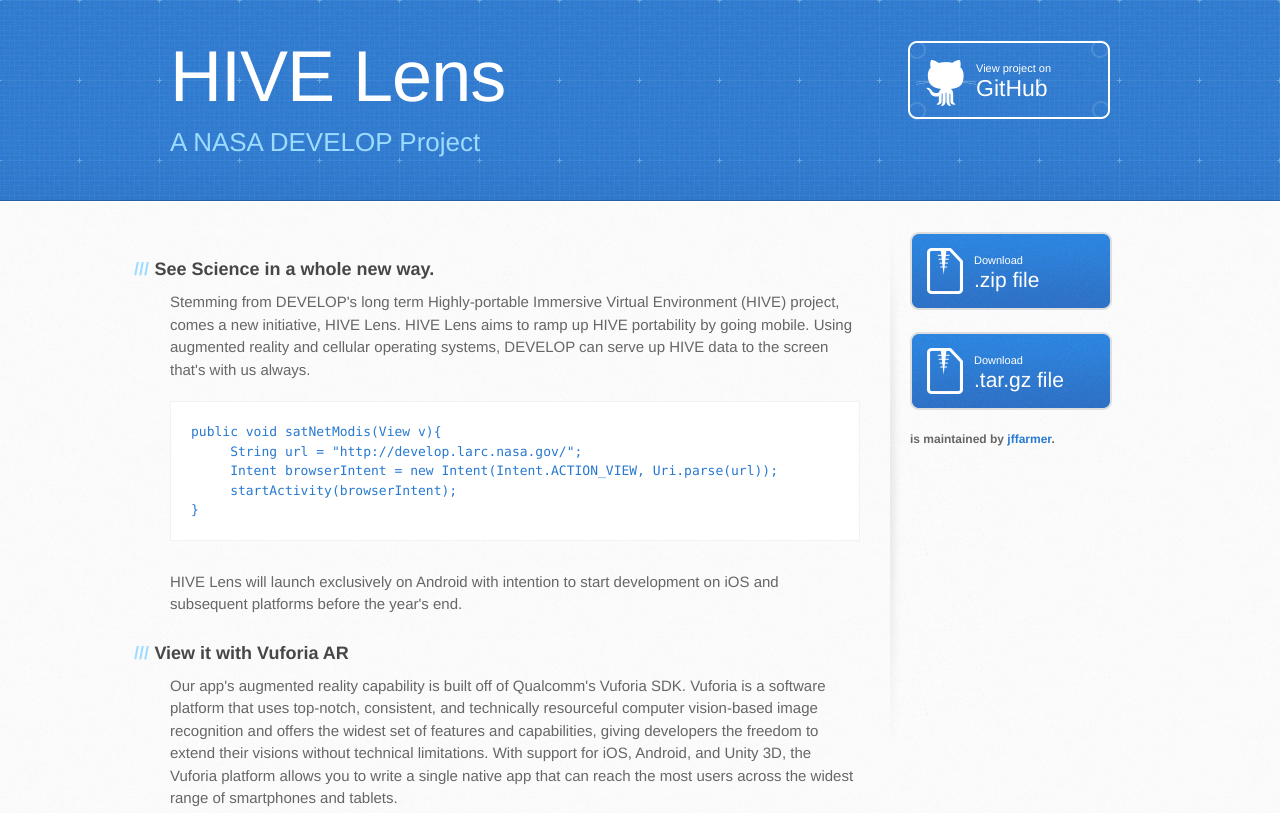
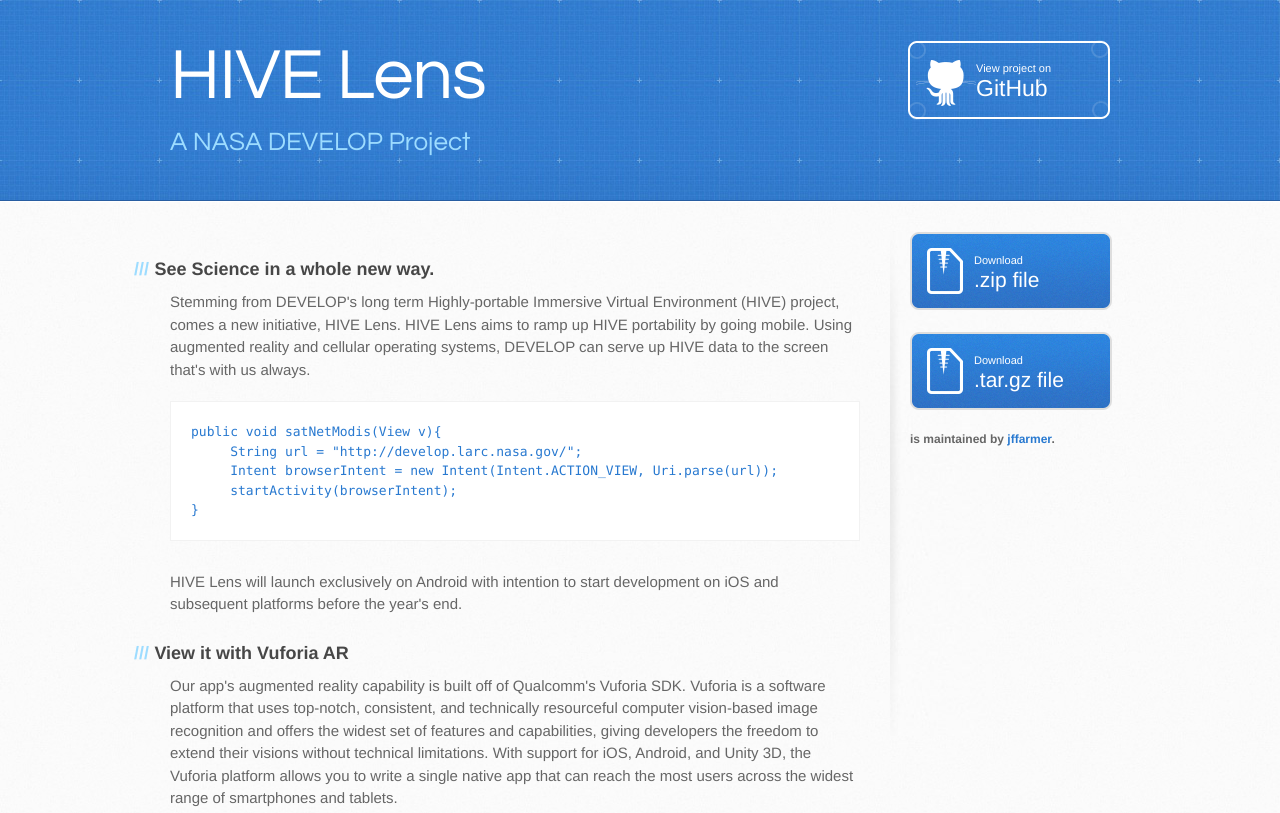
Before and after one commit to jffarmer/HIVE_Lens, a plain HTML site: page index.html in a window 1280 px wide. Shown: the top 813 px of the page. Drawn offline with Linux system fonts and the light colour scheme.

Commit message:
Trying Century Gothic Header

```diff
--- a/stylesheets/stylesheet.css
+++ b/stylesheets/stylesheet.css
@@ -66,7 +66,7 @@ a:hover {
 header {
   padding-top: 40px;
   padding-bottom: 40px;
-  font-family: 'Helvetica Neue', Helvetica, Arial, serif;
+  font-family: 'Century Gothic', 'Helvetica Neue', Helvetica, Arial, serif;
   background: #2e7bcf url(../images/header-bg.jpg) 0 0 repeat-x;
   border-bottom: solid 1px #275da1;
 }
```
